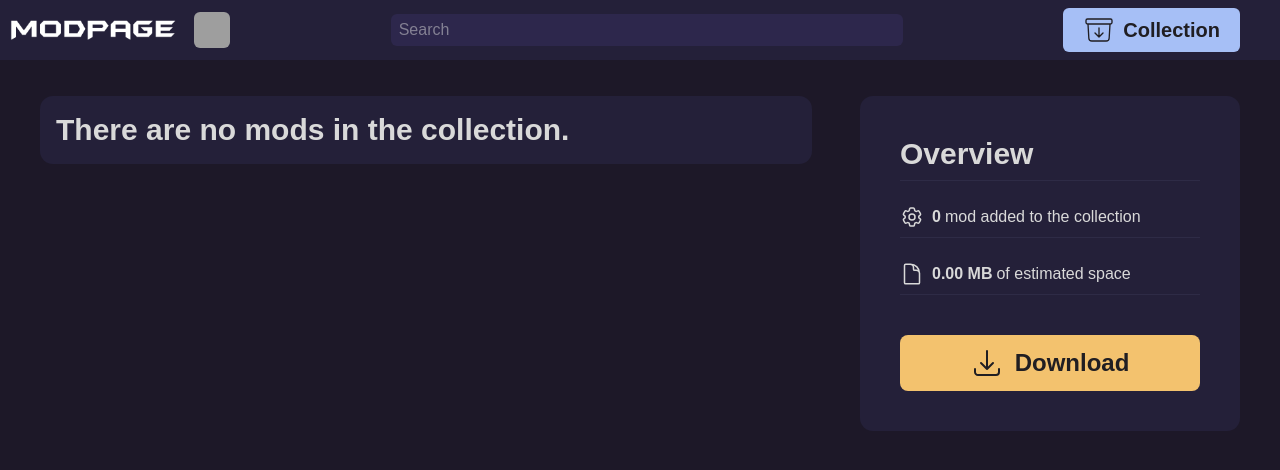
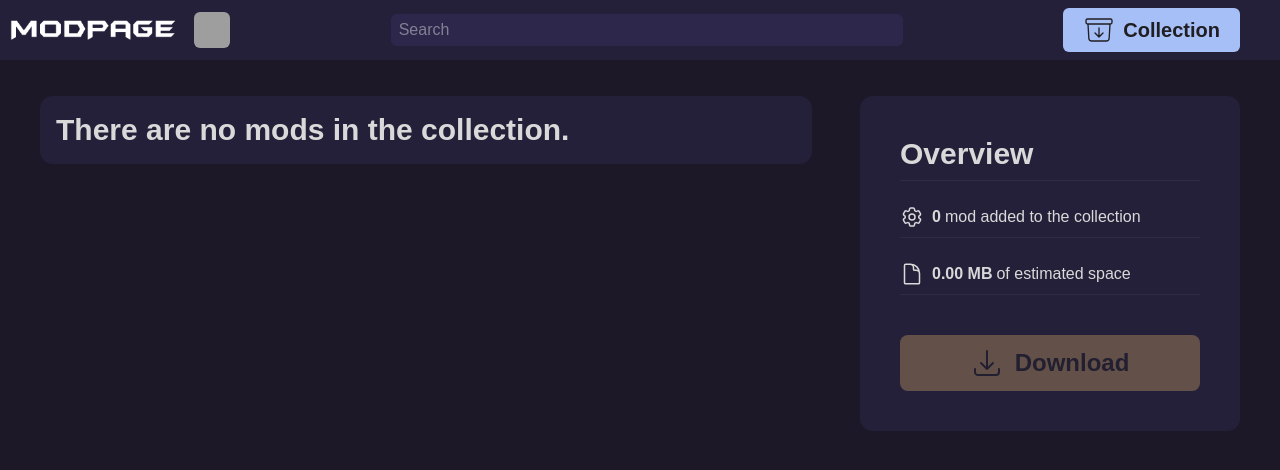
Before and after one commit to GithubSPerez/interfaces-e1-prototype, a Next.js app: page /collection in a window 1280 px wide. Shown: the top 470 px of the page. Built offline with nearby package versions, Linux system fonts and the light colour scheme; grey boxes are pictures that could not be loaded; a web font is replaced by a local one.

Commit message:
no permitir descargar 0 mods XDDD

```diff
--- a/app/collection/page.tsx
+++ b/app/collection/page.tsx
@@ -140,6 +140,7 @@ export default function Collection() {
           </div>
 
           <div className="flex flex-col gap-4 mt-4">
+            { modsAddedCount > 0 ? (
               <ActionButton onClick={handleDownloadAll}
               loading={isDownloading}
               loadingChildren="Downloading..."
@@ -151,6 +152,17 @@ export default function Collection() {
                 </div>
                 Download
               </ActionButton>
+            ) : (
+              <ActionButton onClick={handleDownloadAll}
+              className="bg-download rounded-lg py-3 text-font-dark gap-3 cursor-not-allowed"
+              disabled={true}>
+                <div className="size-8 stroke-icons">
+                  <ArrowDownTrayIcon></ArrowDownTrayIcon>
+                </div>
+                Download
+              </ActionButton>
+            )}
+
           </div>
 
         </div>
```
Lines whose indentation alone changed are shown as unchanged.
